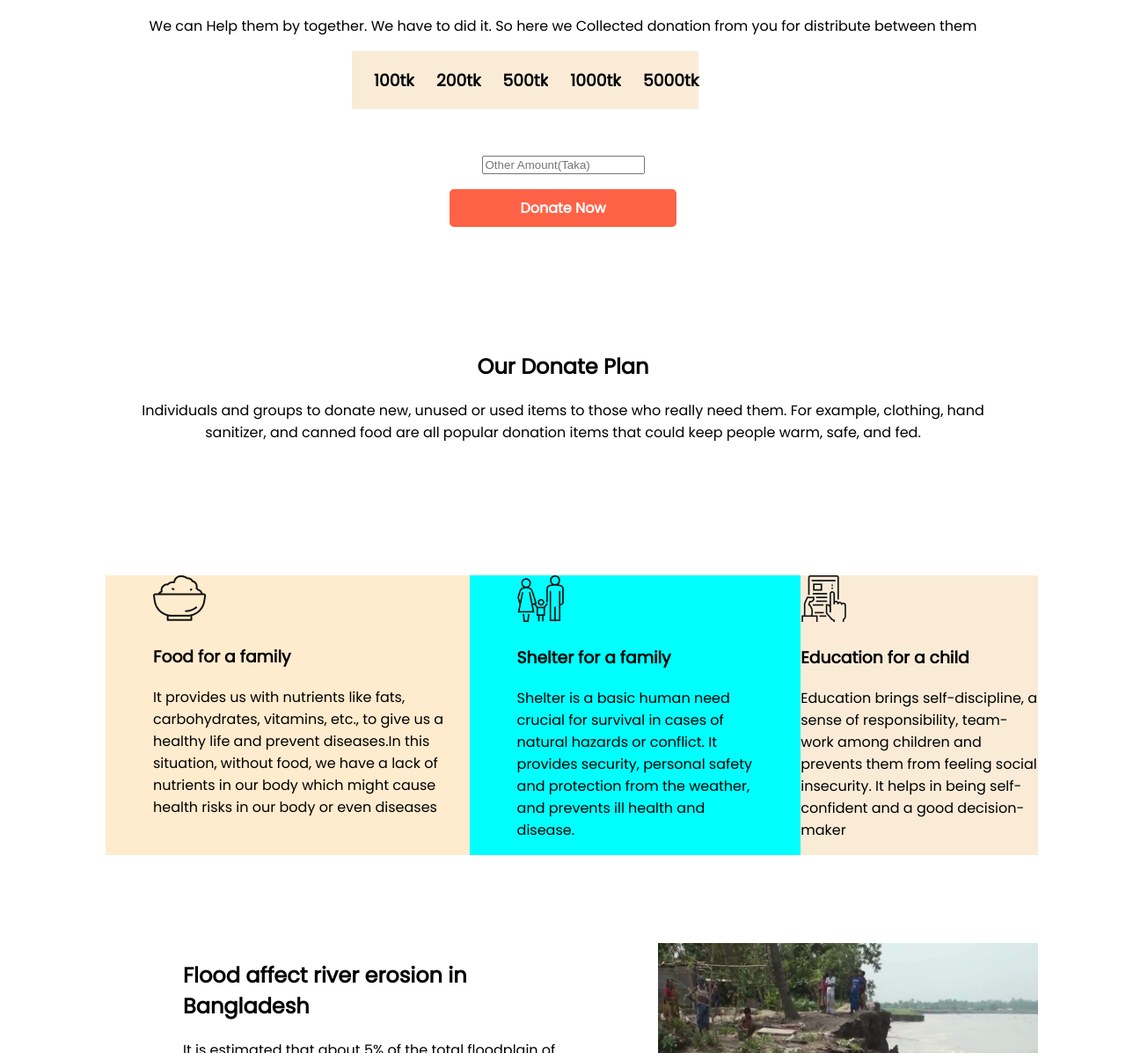
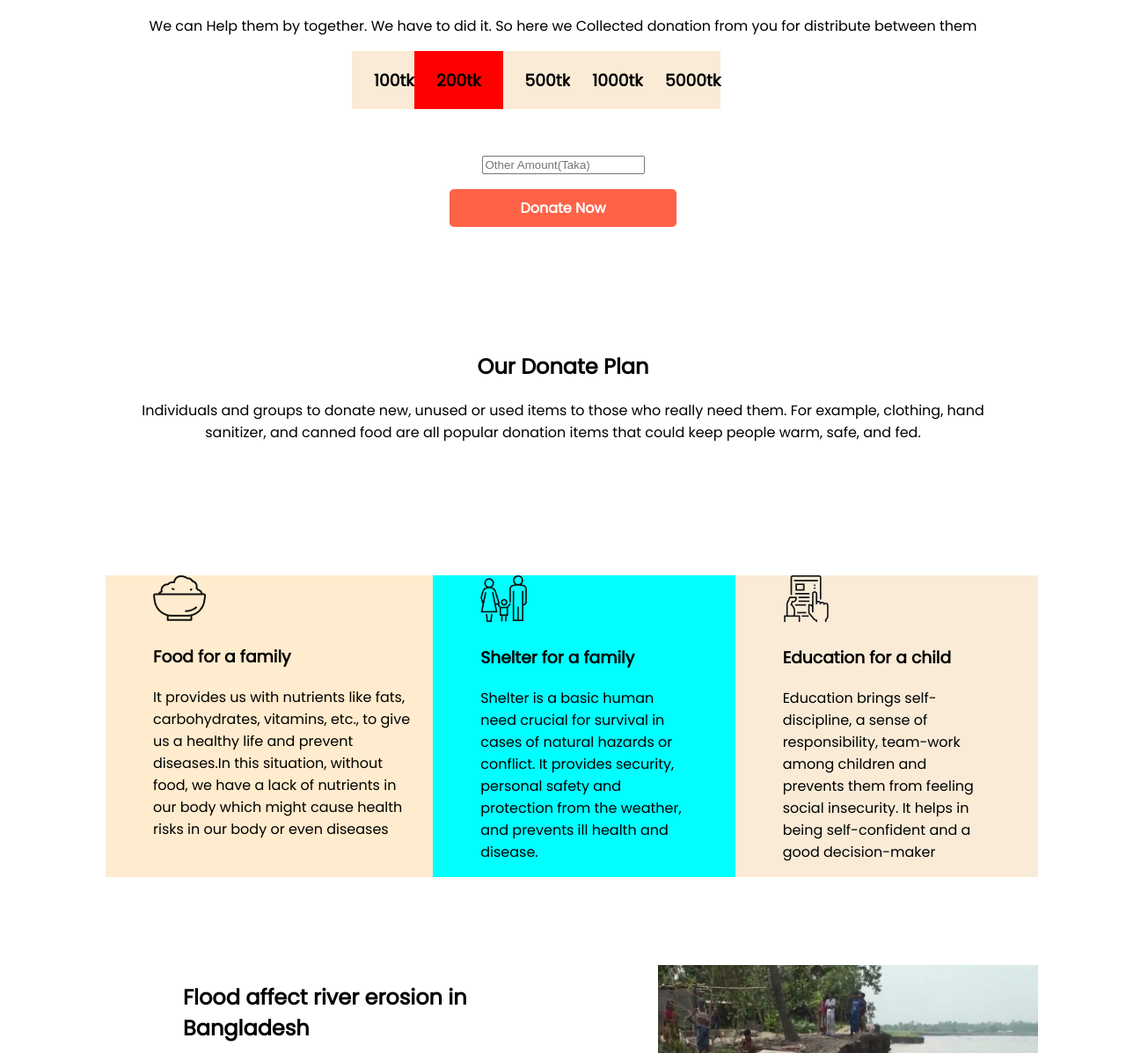
Before and after one commit to RH-Rimon/first-assignment, a plain HTML site: page index.html in a window 1280 px wide. Shown: the part 907-2104 px from the top of the page at 88% size. Drawn offline with Linux system fonts and the light colour scheme.

Commit message:
Semi-Final

```diff
--- a/index.html
+++ b/index.html
@@ -28,7 +28,6 @@
             between
             them</p>
         <div class="taka">
-
             <div class="taka1">
                 <h3>100tk</h3>
             </div>
@@ -81,7 +80,7 @@
             <p> Shelter is a basic human need crucial for survival in cases of natural hazards or conflict. It provides
                 security, personal safety and protection from the weather, and prevents ill health and disease.</p>
         </div>
-        <div id="color-third">
+        <div id="color-third" class="half-width">
             <img src="icons/Frame-1.png" alt="">
             <h3>Education for a child</h3>
             <p>Education brings self-discipline, a sense of responsibility, team-work among children and prevents them
--- a/style.css
+++ b/style.css
@@ -41,12 +41,14 @@ body {
     padding-left: 250px;
 }
 
+
+
 .taka1 {
     padding-left: 25px;
     background-color: antiquewhite;
 }
 
-#background {
+#back-ground {
     background-color: red;
     padding-right: 25px;
 }
```
